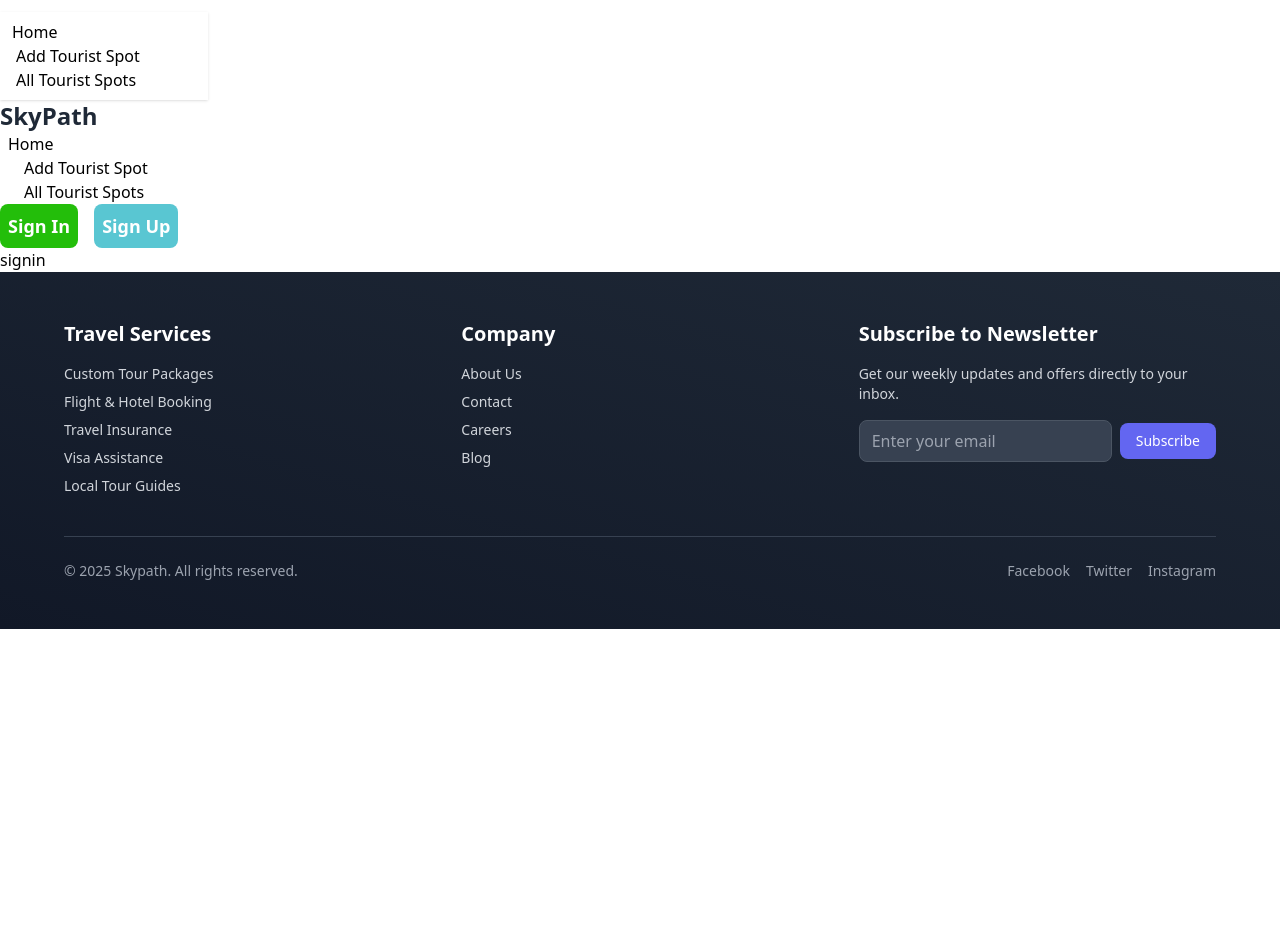
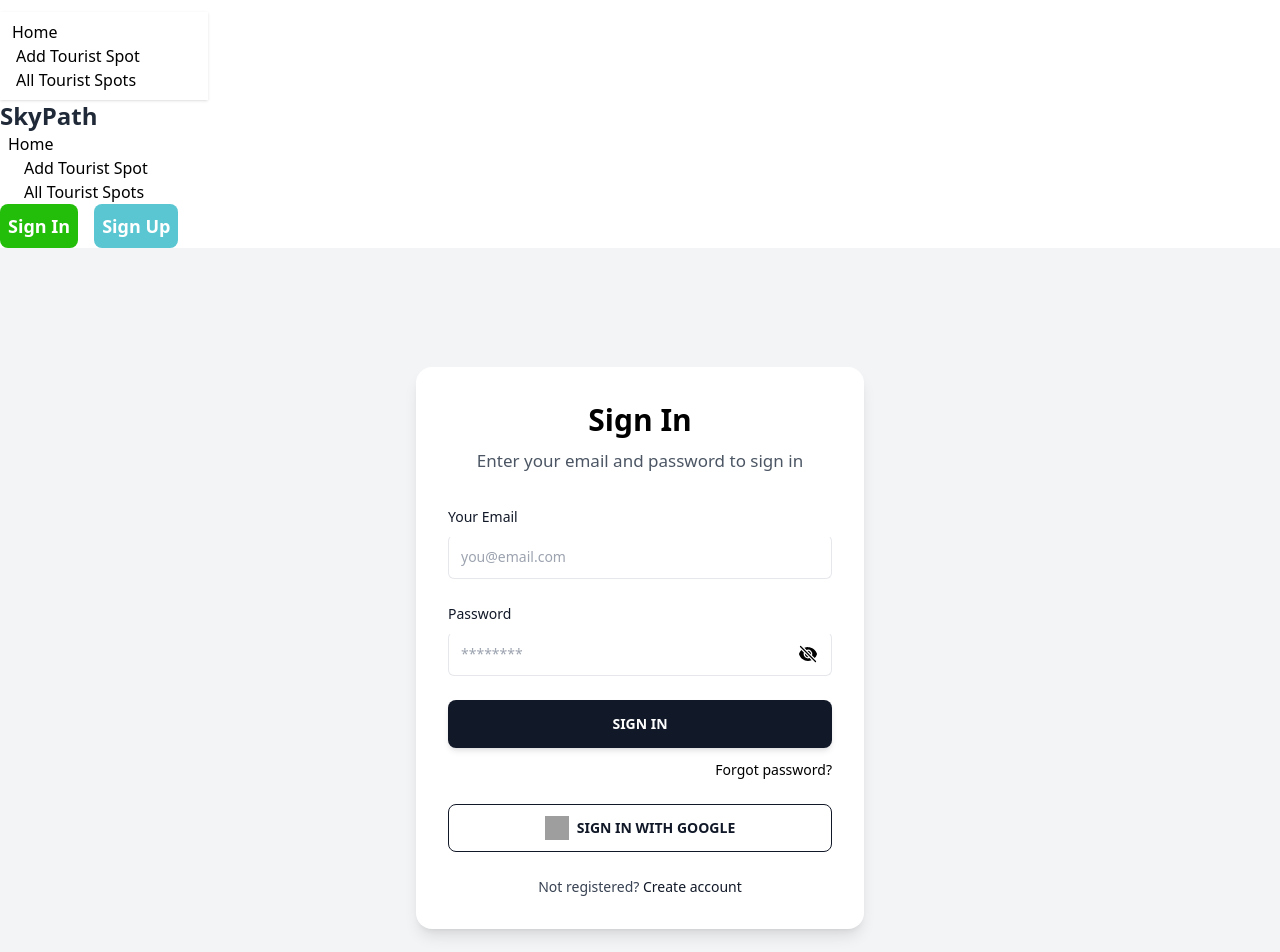
Before and after one commit to NazmulHasanNahin/skypath-client, a React (Vite) app: page /signin in a window 1280 px wide. Shown: the top 952 px of the page. Before the commit the page ends 800 px from the top, so only its background shows below. Built offline with nearby package versions, Linux system fonts and the light colour scheme; grey boxes are pictures that could not be loaded.

Commit message:
signin page

```diff
--- a/package.json
+++ b/package.json
@@ -10,10 +10,11 @@
     "preview": "vite preview"
   },
   "dependencies": {
+    "@heroicons/react": "^2.2.0",
+    "@material-tailwind/react": "^2.1.10",
     "react": "^19.0.0",
     "react-dom": "^19.0.0",
     "react-helmet": "^6.1.0",
-    "react-helmet-async": "^2.0.5",
     "react-router-dom": "^7.5.0",
     "react-spinners": "^0.16.1",
     "sweetalert2": "^11.19.1",
--- a/src/Components/AddTouristSpot/AddTouristSpot.jsx
+++ b/src/Components/AddTouristSpot/AddTouristSpot.jsx
@@ -1,4 +1,4 @@
-import { Helmet } from "react-helmet-async";
+
 import Swal from 'sweetalert2';
 
 
@@ -57,7 +57,7 @@
 
   return (
     <div className="min-h-screen bg-gray-100 p-6 flex flex-col items-center">
-      <Helmet><title>Add Tourist Spot</title></Helmet>
+
       <div className="w-full max-w-xl bg-white rounded-lg shadow-lg p-8">
         <h1 className="text-3xl font-semibold text-center text-indigo-600 mb-6">Add Tourist Spot</h1>
 
--- a/src/Components/Auth/SignIn.jsx
+++ b/src/Components/Auth/SignIn.jsx
@@ -1,10 +1,124 @@
+import { useState } from "react";
+import { Typography, Input, Button } from "@material-tailwind/react";
+import { EyeSlashIcon, EyeIcon } from "@heroicons/react/24/solid";
+import { Link } from "react-router-dom";
+
 const SignIn = () => {
-    return (
-        <div>
-            <h1>signin
-            </h1>
-        </div>
-    );
+  const [passwordShown, setPasswordShown] = useState(false);
+  const togglePasswordVisiblity = () => setPasswordShown((cur) => !cur);
+
+  return (
+    <section className="min-h-screen flex items-center justify-center bg-gray-100 px-4">
+
+
+      <div className="bg-white p-8 rounded-2xl shadow-lg w-full max-w-md">
+        <Typography variant="h3" color="blue-gray" className="mb-2 text-center">
+          Sign In
+        </Typography>
+        <Typography className="mb-8 text-gray-600 font-normal text-center text-[17px]">
+          Enter your email and password to sign in
+        </Typography>
+
+        <form action="#" className="text-left">
+          {/* Email */}
+          <div className="mb-6">
+            <label htmlFor="email">
+              <Typography
+                variant="small"
+                className="mb-2 block font-medium text-gray-900"
+              >
+                Your Email
+              </Typography>
+            </label>
+            <Input
+              id="email"
+              color="gray"
+              size="lg"
+              type="email"
+              name="email"
+              placeholder="you@email.com"
+              className="w-full placeholder:opacity-100 focus:border-t-primary border-t-blue-gray-200"
+              labelProps={{ className: "hidden" }}
+            />
+          </div>
+
+          {/* Password */}
+          <div className="mb-6">
+            <label htmlFor="password">
+              <Typography
+                variant="small"
+                className="mb-2 block font-medium text-gray-900"
+              >
+                Password
+              </Typography>
+            </label>
+            <Input
+              id="password"
+              size="lg"
+              placeholder="********"
+              labelProps={{ className: "hidden" }}
+              className="w-full placeholder:opacity-100 focus:border-t-primary border-t-blue-gray-200"
+              type={passwordShown ? "text" : "password"}
+              icon={
+                <i onClick={togglePasswordVisiblity} className="cursor-pointer">
+                  {passwordShown ? (
+                    <EyeIcon className="h-5 w-5" />
+                  ) : (
+                    <EyeSlashIcon className="h-5 w-5" />
+                  )}
+                </i>
+              }
+            />
+          </div>
+
+          {/* Sign In Button */}
+          <Button color="gray" size="lg" className="mt-4" fullWidth>
+            Sign In
+          </Button>
+
+          {/* Forgot Password */}
+          <div className="mt-3 flex justify-end">
+            <Typography
+              as="a"
+              href="#"
+              color="blue-gray"
+              variant="small"
+              className="font-medium hover:underline text-sm"
+            >
+              Forgot password?
+            </Typography>
+          </div>
+
+          {/* Google Sign In */}
+          <Button
+            variant="outlined"
+            size="lg"
+            className="mt-6 flex h-12 items-center justify-center gap-2"
+            fullWidth
+          >
+            <img
+              src="https://www.material-tailwind.com/logos/logo-google.png"
+              alt="google"
+              className="h-6 w-6"
+            />
+            Sign in with Google
+          </Button>
+
+          {/* Link to Create Account */}
+          <Typography
+            variant="small"
+            color="gray"
+            className="mt-6 text-center font-normal"
+          >
+            Not registered?{" "}
+            <Link to={'/signup'} className="font-medium text-gray-900 hover:underline">
+              Create account
+            </Link>
+          </Typography>
+        </form>
+      </div>
+    </section>
+  );
 };
 
 export default SignIn;
--- a/src/Components/Shared/ErrorPage.jsx
+++ b/src/Components/Shared/ErrorPage.jsx
@@ -1,10 +1,9 @@
 import { Link } from "react-router-dom";
-import { Helmet } from "react-helmet-async";
+
 
 const Errorpage = () => {
   return (
     <div className="flex items-center justify-center min-h-screen">
-      <Helmet><title>Error</title></Helmet>
       <div className="text-center p-8 rounded-lg  bg-white">
         <h1 className="text-9xl font-bold text-red-500 animate-bounce">404</h1>
         <h2 className="mt-4 text-3xl font-semibold text-gray-800">Page Not Found</h2>
--- a/src/main.jsx
+++ b/src/main.jsx
@@ -2,7 +2,6 @@
 import { createRoot } from 'react-dom/client'
 import './index.css'
 import App from './App.jsx'
-import { HelmetProvider } from 'react-helmet-async'
 import { RouterProvider } from 'react-router-dom'
 import Routes from './Components/Routes/Routes.jsx'
 
@@ -11,8 +10,7 @@
 
 createRoot(document.getElementById('root')).render(
   <StrictMode>
-    <HelmetProvider>
       <RouterProvider router={Routes} ></RouterProvider>
-    </HelmetProvider>
+
   </StrictMode>,
 )
--- a/tailwind.config.js
+++ b/tailwind.config.js
@@ -3,6 +3,8 @@
   content: [
     "./index.html",
     "./src/**/*.{js,ts,jsx,tsx}",
+    "node_modules/@material-tailwind/react/**/*.{js,ts,jsx,tsx}",
+
   ],
   theme: {
     extend: {},
```
Also changed, not shown: 1 other file (tests, documents, lock files or other folders).
